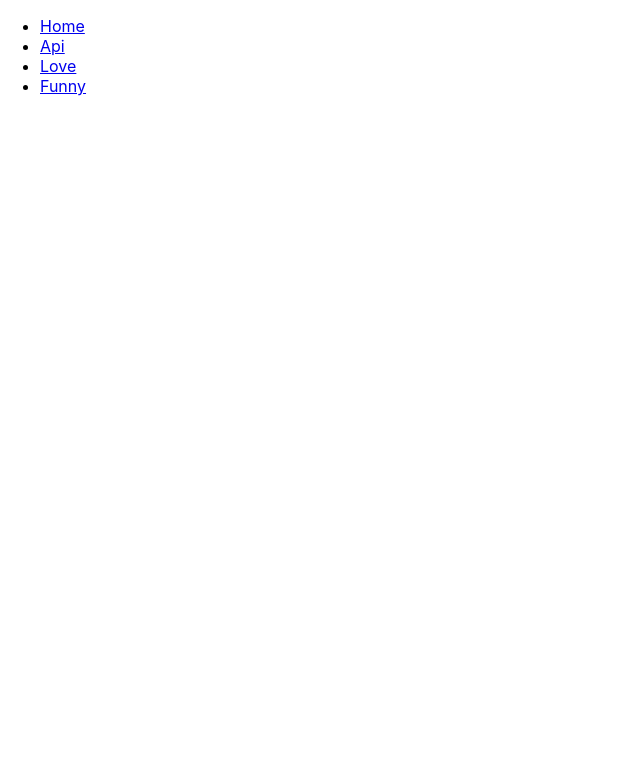
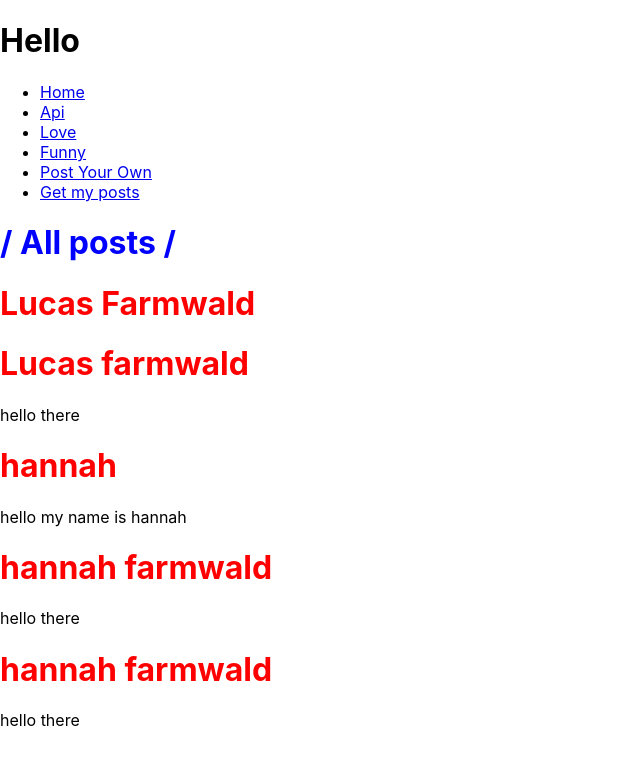
Before and after one commit to Lucasfarmwald/phase2project, a React (Create React App) app: page /FetchYourData in a window 1280 px wide. Before the commit this address had no page. Shown: the top 764 px of the page, without its empty margins (0-640 px from the left). Built offline with nearby package versions, Linux system fonts and the light colour scheme; data requests are answered from the project's data file.

Commit message:
added fetch and post functionality

```diff
--- a/db.json
+++ b/db.json
@@ -3,9 +3,33 @@
     {
       "id": 1,
       "title": "Welcome poets",
+      "body": "",
       "author": "Lucas Farmwald",
       "likes": 20
+    },
+    {
+      "title": "Lucas",
+      "body": "hello there",
+      "author": "Lucas farmwald",
+      "id": 2
+    },
+    {
+      "title": "farmwald",
+      "body": "hello my name is hannah",
+      "author": "hannah ",
+      "id": 3
+    },
+    {
+      "title": "hanner",
+      "body": "hello there",
+      "author": "hannah farmwald",
+      "id": 4
+    },
+    {
+      "title": "hanner",
+      "body": "hello there",
+      "author": "hannah farmwald",
+      "id": 5
     }
   ]
-
 }
--- a/package.json
+++ b/package.json
@@ -8,7 +8,7 @@
     "@testing-library/user-event": "^13.5.0",
     "react": "^17.0.2",
     "react-dom": "^17.0.2",
-    "react-router-dom": "^6.2.1",
+    "react-router-dom": "^5.3.0",
     "react-scripts": "5.0.0",
     "web-vitals": "^2.1.4"
   },
--- a/src/App.css
+++ b/src/App.css
@@ -1,38 +1,3 @@
-.App {
-  text-align: center;
+.App{
+   background-image: linear-gradient(120deg, #84fab0 0%, #8fd3f4 100%);
 }
-
-.App-logo {
-  height: 40vmin;
-  pointer-events: none;
-}
-
-@media (prefers-reduced-motion: no-preference) {
-  .App-logo {
-    animation: App-logo-spin infinite 20s linear;
-  }
-}
-
-.App-header {
-  background-color: #282c34;
-  min-height: 100vh;
-  display: flex;
-  flex-direction: column;
-  align-items: center;
-  justify-content: center;
-  font-size: calc(10px + 2vmin);
-  color: white;
-}
-
-.App-link {
-  color: #61dafb;
-}
-
-@keyframes App-logo-spin {
-  from {
-    transform: rotate(0deg);
-  }
-  to {
-    transform: rotate(360deg);
-  }
-}
--- a/src/App.js
+++ b/src/App.js
@@ -2,24 +2,39 @@ import LovePoems from './components/Love';
 import Navbar from './components/Navbar';
 import FunnyPoems from './components/Funny';
 import FetchPosts from './components/FetchPosts';
-import './App.css';
-import { BrowserRouter as Router, Route, Routes } from "react-router-dom";
+import Post from './components/Post';
+import FetchYourData from './components/FetchYourData';
+import { BrowserRouter as Router, Route, Switch} from "react-router-dom";
 
 
 function App() {
   return (
 
     <>
+  <div>
+    <h1>Hello</h1>
+  </div>
+
   <Router>
+    <div>
     <Navbar />
-  <Routes>
-    <Route exact path='/Love' component={LovePoems} />
-    <Route exact path='/Funny' component={FunnyPoems} />
-    <Route exact path='/FetchPosts' component={FetchPosts} />
+    <Switch>
+      <Route path="/LovePoems" >
+        <LovePoems />
+      </Route>
+      <Route exact path="/Post">
+        <Post />
+      </Route>
+      <Route exact path="/FetchYourData" >
+        <FetchYourData />
+      </Route>
+      <Route exact path='/Funny' component={FunnyPoems} />
+      <Route exact path='/FetchPosts' component={FetchPosts} />
 
 
 
-  </Routes>
+    </Switch>
+   </div>
   </Router>
   </>
 )
--- a/src/components/FetchPosts.js
+++ b/src/components/FetchPosts.js
@@ -1,7 +1,14 @@
-import React from "react";
+import React, {useEffect} from "react";
 
 
 function FetchPosts() {
+
+useEffect(() => {
+    fetch(' http://localhost:3000/posts')
+    .then((res) => res.json())
+    .then((posts) => console.log(posts))
+})
+
     return(
         <h1>FetchPosts</h1>
     )
--- /dev/null
+++ b/src/components/FetchYourData.js
@@ -0,0 +1,33 @@
+import React, { useState, useEffect} from "react";
+
+
+function FetchYourData() {
+
+const [data, setData] = useState()
+
+useEffect(() => {
+
+    fetch('http://localhost:3000/posts')
+    .then((res) => res.json())
+    .then((posts) => setData(posts.map(post =>{
+       return( <div>
+           <h1 style={{color:'red'}} >{post.author}</h1>
+           <p key={post.body} >{post.body}</p>
+       </div>
+
+        )
+    }
+
+    )))
+},[])
+
+    return(
+        <div style={{background: 'background-image: linear-gradient(120deg, #84fab0 0%, #8fd3f4 100%);'}} >
+            <h1 style={{color:'blue'}} >/ All posts /</h1>
+            {data}
+        </div>
+    )
+}
+
+
+export default FetchYourData
--- a/src/components/Navbar.js
+++ b/src/components/Navbar.js
@@ -26,8 +26,18 @@ function Navbar(){
                 </NavLink>
                     </li>
                     <li>
-                <NavLink exact to='/FunnyPoems'>
+                <NavLink exact to='/Funny'>
                     Funny
+                </NavLink>
+                    </li>
+                    <li>
+                <NavLink exact to='/Post'>
+                    Post Your Own
+                </NavLink>
+                    </li>
+                    <li>
+                <NavLink exact to='/FetchYourData' >
+                    Get my posts
                 </NavLink>
                     </li>
                 </ul>
--- /dev/null
+++ b/src/components/Post.js
@@ -0,0 +1,41 @@
+import React, {useState} from "react";
+
+
+
+function Post() {
+
+const [formData, setFormData] = useState({
+    title:"",
+    body:"",
+    author:""
+})
+
+//const [title, setTitle] = useState("")
+//const [body, setBody] = useState("")
+//const [author, setAuthor] = useState("")
+
+function handleSubmit(e) {
+    e.preventDefault()
+    console.log(formData)
+    fetch(' http://localhost:3000/posts', {
+        method: "POST",
+        headers: {"content-type": "application/json"},
+        body: JSON.stringify(formData)
+    }).then(() => {console.log("new Blog added")})
+}
+
+    return(
+        <div>
+           <h1>Add your own poems!</h1>
+            <form onSubmit={handleSubmit} >
+                <input type='text' onChange={(e) => setFormData({...formData, author: e.target.value})} value={formData.author} id="Author" name="Author" placeholder="Add Name"></input>
+                <input type="text" onChange={(e) => setFormData({...formData, title: e.target.value})} value={formData.title} id="Title" name="Title" placeholder="Add Title"></input>
+                <textarea type='text' onChange={(e) => setFormData({...formData, body: e.target.value})} value={formData.body} id="Body" name="Body"   placeholder="Start Writing!"></textarea>
+                <button type="submit" >Submit</button>
+            </form>
+
+        </div>
+    )
+}
+
+export default Post
```
Also changed, not shown: 1 other file (tests, documents, lock files or other folders).
